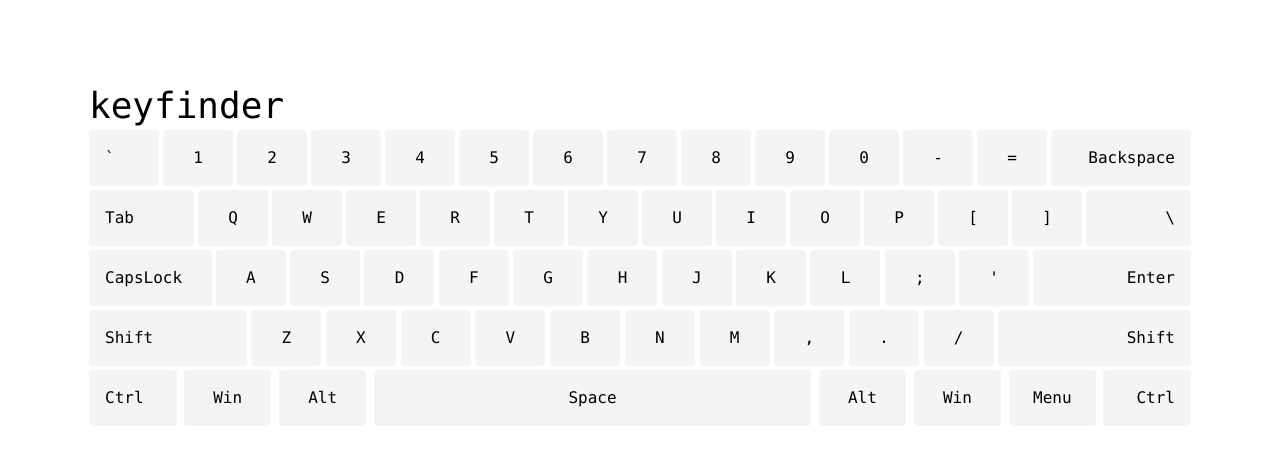
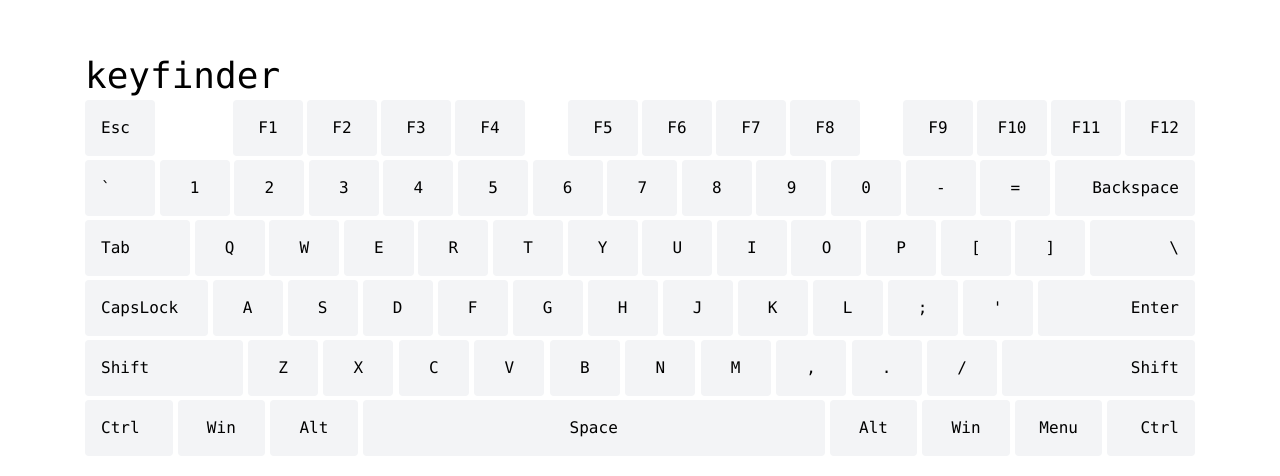
Before and after one commit to 43mm/keyfinder, a Svelte app: page / in a window 1280 px wide. Shown: the part 144-620 px from the top of the page. Built offline with nearby package versions, Linux system fonts and the light colour scheme.

Commit message:
feat: add f keys to layout

```diff
--- a/src/App.svelte
+++ b/src/App.svelte
@@ -11,13 +11,17 @@
     {#each keyboardRows as row}
       <div class="flex justify-between gap-x-1">
         {#each row as key}
+          {#if key.name == ""}
+            <div class="" style="width: {key.length * 70}px;"></div>
+          {:else}
             <div
-            class="p-4 bg-gray-100 rounded text-center first:text-left last:text-right text-s cursor-pointer hover:outline"
+              class="p-4 bg-gray-100 rounded text-center first:text-left last:text-right text-s cursor-pointer hover:outline-2"
               style="width: {key.length * 70}px;"
               id={key.id}
             >
               {key.name}
             </div>
+          {/if}
         {/each}
       </div>
     {/each}
--- a/src/layouts/us.json
+++ b/src/layouts/us.json
@@ -1,4 +1,22 @@
 [
+  [
+    { "name": "Esc", "id": "27", "length": 1 },
+    { "name": "", "id": "", "length": 1 },
+    { "name": "F1", "id": "112", "length": 1 },
+    { "name": "F2", "id": "113", "length": 1 },
+    { "name": "F3", "id": "114", "length": 1 },
+    { "name": "F4", "id": "115", "length": 1 },
+    { "name": "", "id": "", "length": 0.5 },
+    { "name": "F5", "id": "116", "length": 1 },
+    { "name": "F6", "id": "117", "length": 1 },
+    { "name": "F7", "id": "118", "length": 1 },
+    { "name": "F8", "id": "119", "length": 1 },
+    { "name": "", "id": "", "length": 0.5 },
+    { "name": "F9", "id": "120", "length": 1 },
+    { "name": "F10", "id": "121", "length": 1 },
+    { "name": "F11", "id": "122", "length": 1 },
+    { "name": "F12", "id": "123", "length": 1 }
+  ],
   [
     { "name": "`", "id": "192", "length": 1 },
     { "name": "1", "id": "49", "length": 1 },
@@ -64,7 +82,7 @@
     { "name": "Ctrl", "id": "17", "length": 1.25 },
     { "name": "Win", "id": "91", "length": 1.25 },
     { "name": "Alt", "id": "18", "length": 1.25 },
-    { "name": "Space", "id": "32", "length": 6.25 },
+    { "name": "Space", "id": "32", "length": 6.6 },
     { "name": "Alt", "id": "18", "length": 1.25 },
     { "name": "Win", "id": "92", "length": 1.25 },
     { "name": "Menu", "id": "93", "length": 1.25 },
```
Lines whose indentation alone changed are shown as unchanged.
